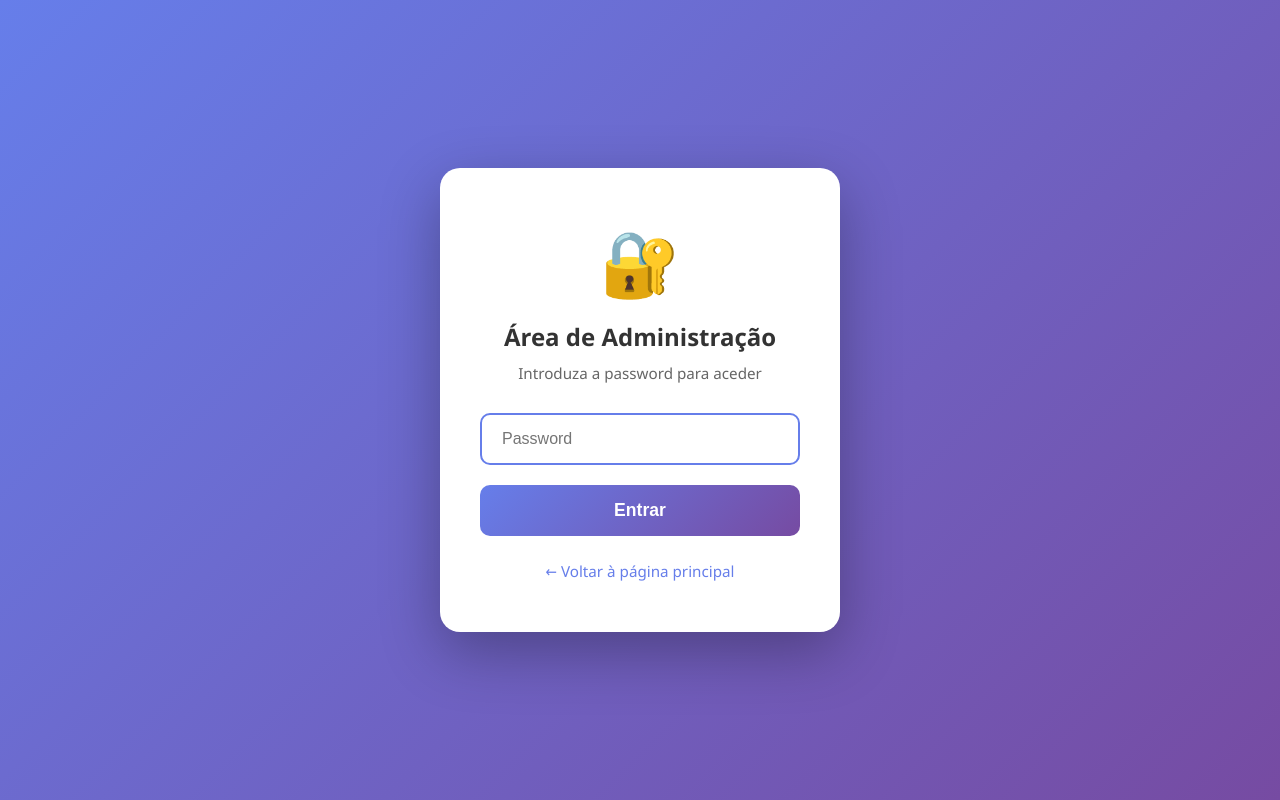
After one commit to BryanMGomes/teste_atd, a Flask app: page /login in a window 1280 px wide. The commit adds this page. Run offline with Flask 3, Linux system fonts and the light colour scheme.

Commit message:
Add login system to secure the administration area
Implement a password-protected login system for the admin panel, adding a login route, session management, and protecting admin-specific routes with a decorator.

Replit-Commit-Author: Agent
Replit-Commit-Session-Id: 4ab41334-ebf8-477c-9c71-27a0b4813326
Replit-Commit-Checkpoint-Type: full_checkpoint
Replit-Commit-Event-Id: 2e75cc18-0c7f-4503-ae94-e40df7df1b97
Replit-Commit-Screenshot-Url: https://storage.googleapis.com/screenshot-production-us-central1/ed87428d-c2fc-4bb3-b867-b8c6f0b36136/4ab41334-ebf8-477c-9c71-27a0b4813326/fnxKIsC
Replit-Helium-Checkpoint-Created: true

```diff
--- a/app.py
+++ b/app.py
@@ -1,10 +1,15 @@
-from flask import Flask, render_template, request, jsonify, Response, redirect, url_for
+from flask import Flask, render_template, request, jsonify, Response, redirect, url_for, session
 import sqlite3
 from datetime import datetime
+from functools import wraps
 import csv
 import io
+import os
 
 app = Flask(__name__)
+app.secret_key = os.urandom(24)
+
+ADMIN_PASSWORD = 'admin2026'
 
 DATABASE = 'satisfacao.db'
 
@@ -40,6 +45,14 @@ DIAS_SEMANA = {
     6: 'Domingo'
 }
 
+def login_required(f):
+    @wraps(f)
+    def decorated_function(*args, **kwargs):
+        if not session.get('admin_logged_in'):
+            return redirect(url_for('login'))
+        return f(*args, **kwargs)
+    return decorated_function
+
 @app.route('/')
 def index():
     return render_template('index.html')
@@ -67,11 +80,30 @@ def registar():
 
     return jsonify({'success': True, 'message': 'Obrigado pela sua avaliação!'})
 
+@app.route('/login', methods=['GET', 'POST'])
+def login():
+    error = None
+    if request.method == 'POST':
+        password = request.form.get('password')
+        if password == ADMIN_PASSWORD:
+            session['admin_logged_in'] = True
+            return redirect(url_for('admin'))
+        else:
+            error = 'Password incorreta'
+    return render_template('login.html', error=error)
+
+@app.route('/logout')
+def logout():
+    session.pop('admin_logged_in', None)
+    return redirect(url_for('index'))
+
 @app.route('/admin_2026')
+@login_required
 def admin():
     return render_template('admin.html')
 
 @app.route('/admin_2026/estatisticas')
+@login_required
 def estatisticas():
     data_filtro = request.args.get('data', None)
 
@@ -114,6 +146,7 @@ def estatisticas():
     })
 
 @app.route('/admin_2026/historico')
+@login_required
 def historico():
     data_filtro = request.args.get('data', None)
     pagina = int(request.args.get('pagina', 1))
@@ -160,6 +193,7 @@ def historico():
     })
 
 @app.route('/admin_2026/datas')
+@login_required
 def datas_disponiveis():
     conn = get_db()
     rows = conn.execute('''
@@ -171,6 +205,7 @@ def datas_disponiveis():
     return jsonify({'datas': datas})
 
 @app.route('/admin_2026/exportar/csv')
+@login_required
 def exportar_csv():
     data_filtro = request.args.get('data', None)
 
@@ -215,6 +250,7 @@ def exportar_csv():
     )
 
 @app.route('/admin_2026/exportar/txt')
+@login_required
 def exportar_txt():
     data_filtro = request.args.get('data', None)
 
--- a/static/css/style.css
+++ b/static/css/style.css
@@ -489,3 +489,118 @@ section h2 {
         font-size: 2rem;
     }
 }
+
+.login-container {
+    width: 100%;
+    min-height: 100vh;
+    display: flex;
+    align-items: center;
+    justify-content: center;
+    padding: 20px;
+}
+
+.login-box {
+    background: white;
+    padding: 50px 40px;
+    border-radius: 20px;
+    box-shadow: 0 20px 60px rgba(0,0,0,0.3);
+    width: 100%;
+    max-width: 400px;
+    text-align: center;
+}
+
+.login-header {
+    margin-bottom: 30px;
+}
+
+.login-icon {
+    font-size: 4rem;
+    display: block;
+    margin-bottom: 15px;
+}
+
+.login-header h1 {
+    font-size: 1.5rem;
+    color: #333;
+    margin-bottom: 10px;
+}
+
+.login-header p {
+    color: #666;
+    font-size: 0.95rem;
+}
+
+.login-error {
+    background: #ffe0e0;
+    color: #c00;
+    padding: 12px;
+    border-radius: 8px;
+    margin-bottom: 20px;
+    font-weight: 500;
+}
+
+.login-form .form-group {
+    margin-bottom: 20px;
+}
+
+.login-form input {
+    width: 100%;
+    padding: 15px 20px;
+    border: 2px solid #ddd;
+    border-radius: 10px;
+    font-size: 1rem;
+    transition: border-color 0.3s;
+}
+
+.login-form input:focus {
+    outline: none;
+    border-color: #667eea;
+}
+
+.btn-login {
+    width: 100%;
+    padding: 15px;
+    background: linear-gradient(135deg, #667eea 0%, #764ba2 100%);
+    color: white;
+    border: none;
+    border-radius: 10px;
+    font-size: 1.1rem;
+    font-weight: 600;
+    cursor: pointer;
+    transition: transform 0.3s, box-shadow 0.3s;
+}
+
+.btn-login:hover {
+    transform: translateY(-2px);
+    box-shadow: 0 10px 20px rgba(102, 126, 234, 0.4);
+}
+
+.login-back {
+    display: inline-block;
+    margin-top: 25px;
+    color: #667eea;
+    text-decoration: none;
+    font-size: 0.95rem;
+}
+
+.login-back:hover {
+    text-decoration: underline;
+}
+
+.header-buttons {
+    display: flex;
+    gap: 15px;
+}
+
+.btn-logout {
+    color: white;
+    text-decoration: none;
+    padding: 10px 20px;
+    background: rgba(235, 51, 73, 0.8);
+    border-radius: 8px;
+    transition: background 0.3s;
+}
+
+.btn-logout:hover {
+    background: rgba(235, 51, 73, 1);
+}
--- a/templates/admin.html
+++ b/templates/admin.html
@@ -11,7 +11,10 @@
     <div class="admin-container">
         <header class="admin-header">
             <h1>Painel de Administração</h1>
-            <a href="/" class="btn-voltar">← Voltar à Avaliação</a>
+            <div class="header-buttons">
+                <a href="/" class="btn-voltar">← Voltar à Avaliação</a>
+                <a href="/logout" class="btn-logout">Sair</a>
+            </div>
         </header>
 
         <section class="filtros">
--- /dev/null
+++ b/templates/login.html
@@ -0,0 +1,35 @@
+<!DOCTYPE html>
+<html lang="pt">
+<head>
+    <meta charset="UTF-8">
+    <meta name="viewport" content="width=device-width, initial-scale=1.0">
+    <title>Login - Administração</title>
+    <link rel="stylesheet" href="{{ url_for('static', filename='css/style.css') }}">
+</head>
+<body>
+    <div class="login-container">
+        <div class="login-box">
+            <div class="login-header">
+                <span class="login-icon">🔐</span>
+                <h1>Área de Administração</h1>
+                <p>Introduza a password para aceder</p>
+            </div>
+
+            {% if error %}
+            <div class="login-error">
+                {{ error }}
+            </div>
+            {% endif %}
+
+            <form method="POST" class="login-form">
+                <div class="form-group">
+                    <input type="password" name="password" placeholder="Password" required autofocus>
+                </div>
+                <button type="submit" class="btn-login">Entrar</button>
+            </form>
+
+            <a href="/" class="login-back">← Voltar à página principal</a>
+        </div>
+    </div>
+</body>
+</html>
```
